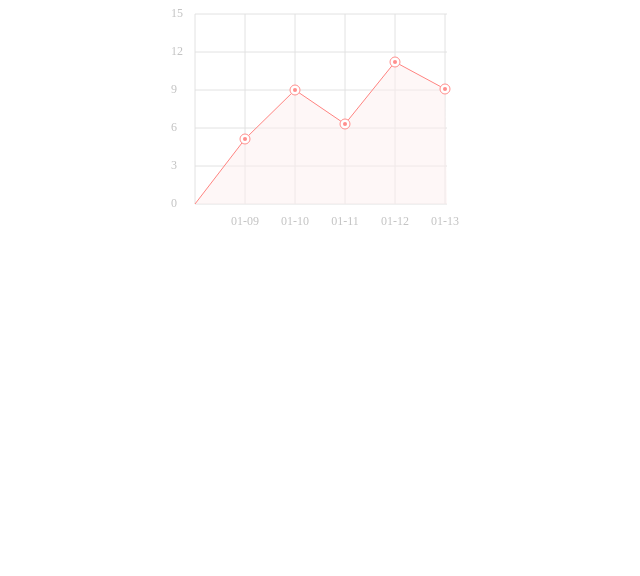
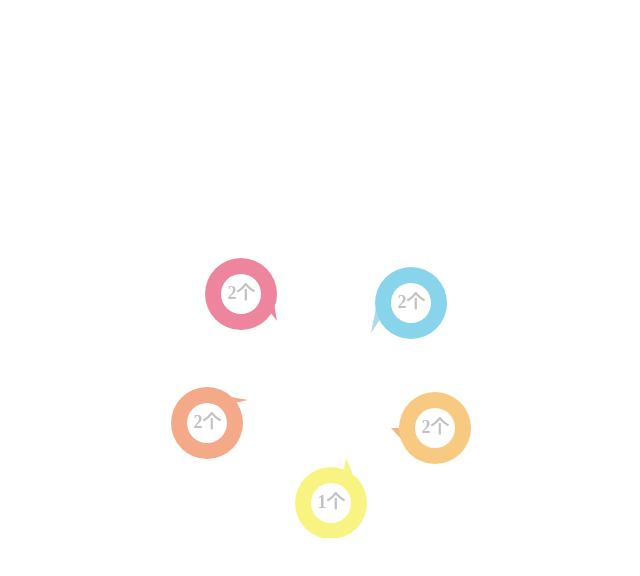
Before and after one commit to zxtzelnpl/myPlugins, a website: page Canvas/canvas.html in a window 1280 px wide. Shown: the whole page, without its empty margins (319-959 px from the left). Drawn offline with nearby package versions, Linux system fonts and the light colour scheme.

Commit message:
canvas2 update

```diff
--- a/Canvas/canvas.html
+++ b/Canvas/canvas.html
@@ -8,7 +8,9 @@
 <body>
     <div id="canvas" style="margin:0 auto;width:300px;height:250px;">
     </div>
+    <div id="canvas3" style="margin:0 auto;width:300px;height:280px;">
+    </div>
     <script src="../node_modules/jquery/dist/jquery.min.js"></script>
-    <script src="chart2.js"></script>
+    <script src="chart3.js"></script>
 </body>
 </html>
--- a/Canvas/chart2.js
+++ b/Canvas/chart2.js
@@ -223,20 +223,20 @@ function chart2(wrapID, title, axisX, axisY) {
     }
 
     /*取出值开始画圆点*/
-    function paintCircle(ctx, x, y, r1, c) {
+    function paintCircle(ctx, x, y, r, c) {
         ctx.save();
         ctx.beginPath();
         ctx.fillStyle = c;
-        ctx.arc(x, y, r1, 0, 2 * Math.PI, false);
+        ctx.arc(x, y, r, 0, 2 * Math.PI, false);
         ctx.fill();
     }
 
     /*取出值开始画圆环*/
-    function paintRing(ctx, x, y, r1, c) {
+    function paintRing(ctx, x, y, r, c) {
         ctx.save();
         ctx.beginPath();
         ctx.strokeStyle = c;
-        ctx.arc(x, y, r1, 0, 2 * Math.PI, false);
+        ctx.arc(x, y, r, 0, 2 * Math.PI, false);
         ctx.stroke();
     }
 
--- /dev/null
+++ b/Canvas/chart3.js
@@ -0,0 +1,209 @@
+var chartsArray = [
+    '图表'
+    , '五日平均涨幅'//1
+    , '次日上涨个数'//2
+    , '三日上涨个数'//3
+    , '五日上涨个数'//4
+    , '次日最大涨幅'//5
+    , '三日最大涨幅'//6
+    , '五日最大涨幅'//7
+    , '次日上涨概率'//8
+    , '三日上涨概率'//9
+    , '五日上涨概率'//10
+];
+// var axisX = ['1月3日','1月3日','1月3日','1月3日','1月3日'];
+var axisY = [2, 2, 2, 1, 2];
+chart3('canvas3', axisY);
+
+
+function chart3(wrapID, axisY) {
+    var dpr = Math.max(window.devicePixelRatio || 1, 1);//2
+    var wrap = document.getElementById(wrapID);
+    var canvas = document.createElement('canvas');
+    var width = wrap.scrollWidth;
+    var height = wrap.scrollHeight;
+
+    canvas.style.width = width + 'px';
+    canvas.style.height = height + 'px';
+    var canvasW = canvas.width = width * dpr;
+    var canvasH = canvas.height = height * dpr;
+
+    var context = canvas.getContext('2d');
+
+    var sectors = [
+        {
+            color:'#ec657f'
+            , radius: 55 * dpr
+        }
+        , {
+            color:'#ec657f'
+            , radius: 85 * dpr
+        }
+        ,{
+            color:'#ec657f'
+            , radius: 70 * dpr
+        }
+        ,{
+            color:'#ec657f'
+            , radius: 60 * dpr
+        }
+        ,{
+            color:'#ec657f'
+            , radius: 50 * dpr
+        }
+        ,{
+            color:'#ec657f'
+            , radius: 40 * dpr
+        }
+        ,{
+            color:'#ec657f'
+            , radius: 75 * dpr
+        }
+        ,{
+            color:'#ec657f'
+            , radius: 80 * dpr
+        }
+        ,{
+            color:'#ec657f'
+            , radius: 63 * dpr
+        }
+    ];
+    var angle=2*Math.PI/sectors.length;
+    var startAngle=2*Math.PI/sectors.length;
+    var rings = [
+        {
+            x: 70 * dpr
+            , y: 36 * dpr
+            , outerR: 36 * dpr
+            , innerR: 20 * dpr
+            , innerC: '#fff'
+            , outerC: ['#f4bcb8', '#ed859f']
+            , triPoints: [
+            {x:102*dpr, y:40*dpr}
+            , {x:106*dpr, y:63*dpr}
+            , {x:96*dpr, y:50*dpr}
+        ],
+            triC:'#ed859f'
+        }
+        , {
+            x: 240 * dpr
+            , y: 45 * dpr
+            , outerR: 36 * dpr
+            , innerR: 20 * dpr
+            , innerC: '#fff'
+            , outerC: ['#aed9ef', '#88d5eb']
+            , triPoints: [
+                {x:205*dpr, y:50*dpr}
+                , {x:200*dpr, y:75*dpr}
+                , {x:210*dpr, y:60*dpr}
+            ],
+            triC:'#aed9ef'
+        }
+        , {
+            x: 264 * dpr
+            , y: 170 * dpr
+            , outerR: 36 * dpr
+            , innerR: 20 * dpr
+            , innerC: '#fff'
+            , outerC: ['#f0b983', '#f7c981']
+            , triPoints: [
+                {x:230*dpr, y:170*dpr}
+                , {x:220*dpr, y:170*dpr}
+                , {x:231*dpr, y:182*dpr}
+            ],
+            triC:'#f0b983'
+        }
+        , {
+            x: 160 * dpr
+            , y: 245 * dpr
+            , outerR: 36 * dpr
+            , innerR: 20 * dpr
+            , innerC: '#fff'
+            , outerC: '#f9f482'
+            , triPoints: [
+                {x:173*dpr, y:211*dpr}
+                , {x:175*dpr, y:200*dpr}
+                , {x:182*dpr, y:217*dpr}
+            ],
+            triC:'#f9f482'
+        }
+        , {
+            x: 36 * dpr
+            , y: 165 * dpr
+            , outerR: 36 * dpr
+            , innerR: 20 * dpr
+            , innerC: '#fff'
+            , outerC: '#f4a988'
+            , triPoints: [
+                {x:60*dpr, y:139*dpr}
+                , {x:77*dpr, y:142*dpr}
+                , {x:64*dpr, y:145*dpr}
+            ],
+            triC:'#f4a988'
+        }
+    ];
+
+    /*处理Y轴数据,获得概率*/
+    var sum = axisY.reduce(function (pre, cur) {
+        return pre + cur;
+    });
+    var probability = parseInt(sum * 100 / axisY.length / 2) + '%';
+
+    sectors.sort(function(a,b){
+        return b.radius-a.radius;
+    });
+    sectors.forEach(function(sector,index){
+
+    });
+    axisY.forEach(function(value,index){
+        var r=rings[index];
+        paintTriangle(context,r.triPoints,r.triC);
+        paintCircle(context,r.x,r.y,r.outerR,r.outerC);
+        paintCircle(context,r.x,r.y,r.innerR,r.innerC);
+        writeText(context,18,value+'个',r.x,r.y);
+    });
+    /*画一个圆形*/
+    function paintCircle(ctx,x,y,r,c){
+        var gradient;
+        ctx.save();
+        ctx.beginPath();
+        if(typeof c==='string'){
+            ctx.fillStyle = c;
+        }else{
+            gradient=ctx.createLinearGradient(0,0,r,0);
+            gradient.addColorStop(0,c[0]);
+            gradient.addColorStop(1,c[1]);
+            ctx.fillStyle=gradient;
+        }
+
+        ctx.arc(x, y, r, 0, 2 * Math.PI, false);
+        ctx.fill();
+    }
+
+    /*画途中的三角形*/
+    function paintTriangle(ctx,points,c){
+        ctx.save();
+        ctx.beginPath();
+        ctx.fillStyle=c;
+        ctx.moveTo(points[0].x,points[0].y);
+        ctx.lineTo(points[1].x,points[1].y);
+        ctx.lineTo(points[2].x,points[2].y);
+        ctx.closePath();
+        ctx.fill();
+        ctx.restore()
+    }
+
+    /*写大字*/
+    function writeText(ctx,fontSize,text,x,y){
+        ctx.save();
+        ctx.beginPath();
+        ctx.font ='normal normal bold '+ (fontSize * dpr) + "px serif";
+        ctx.textBaseline = 'middle';
+        ctx.textAlign = 'center';
+        ctx.fillStyle = '#c2c2c2';
+        ctx.fillText(text, x, y);
+        ctx.restore();
+    }
+
+    wrap.appendChild(canvas)
+}
```
